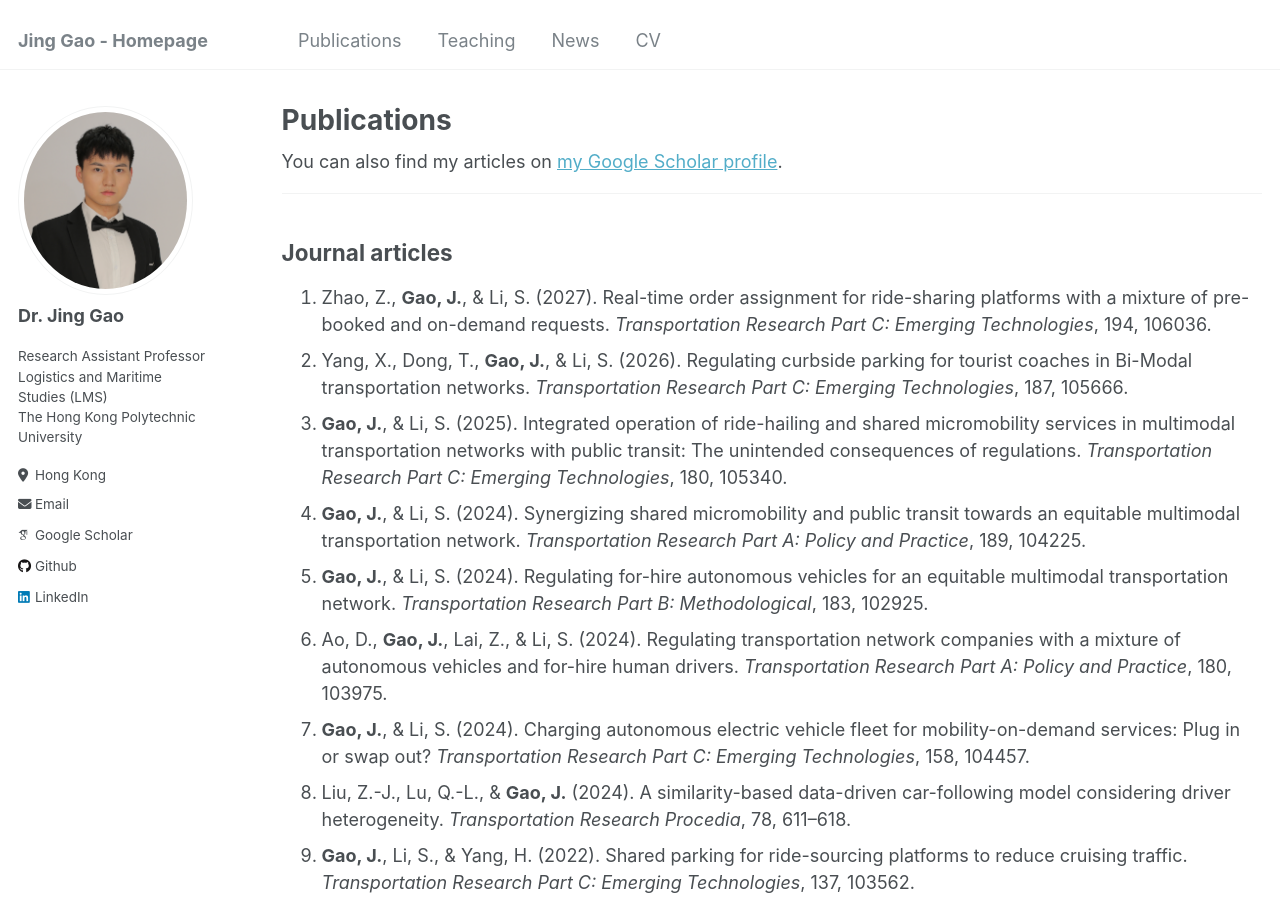
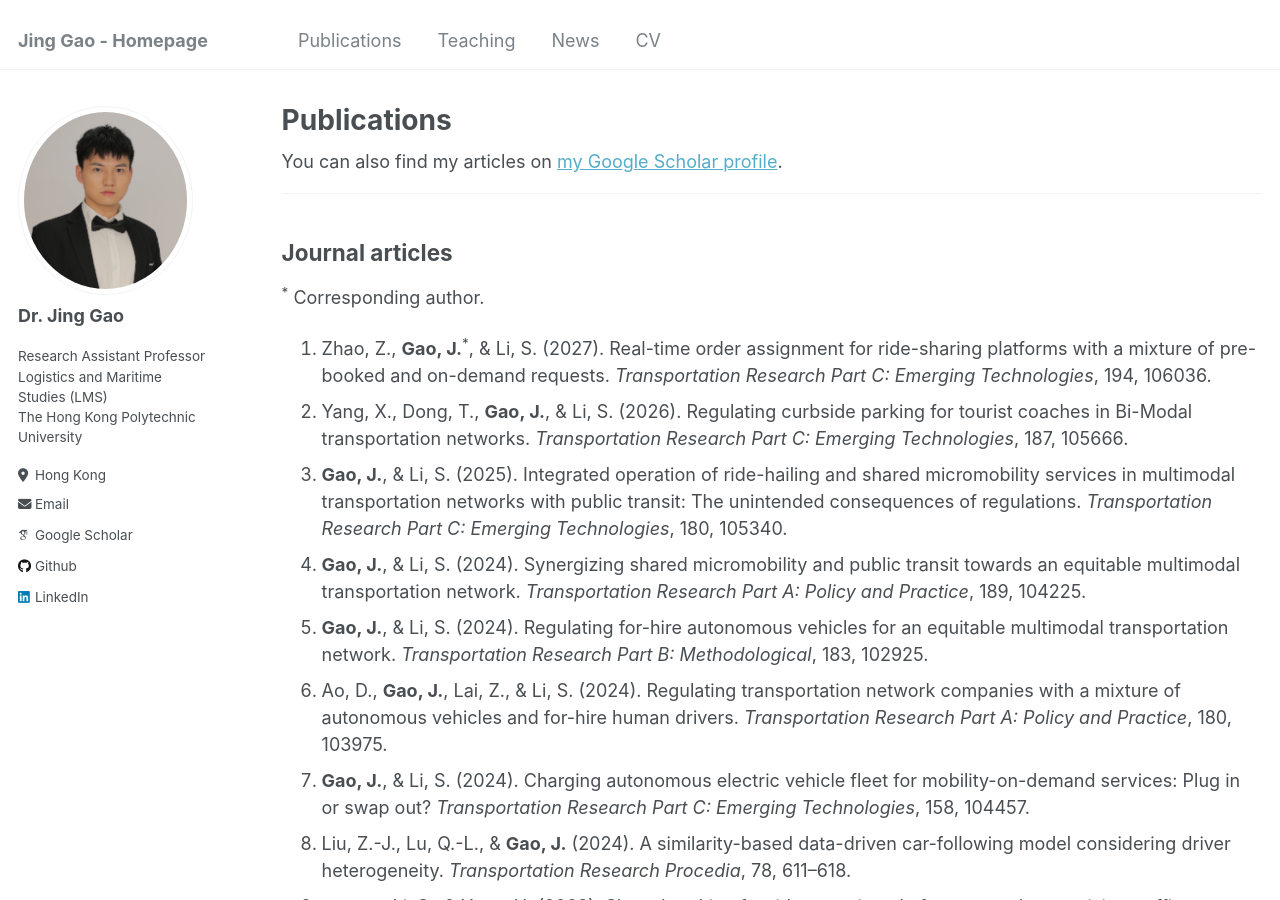
Before and after one commit to jgaoax/jgaoax.github.io, a Jekyll site: the page built from _pages/publications.md, in a window 1280 px wide and 900 px high. Built offline with Jekyll 4.4.1, drawn with Linux system fonts in a browser that asks for light colours; some web fonts are replaced.

Commit message:
Mark corresponding-author publication

```diff
--- a/_pages/publications.md
+++ b/_pages/publications.md
@@ -15,7 +15,9 @@ author_profile: true
 
 ## Journal articles
 
-1. Zhao, Z., **Gao, J.**, & Li, S. (2027). Real-time order assignment for ride-sharing platforms with a mixture of pre-booked and on-demand requests. _Transportation Research Part C: Emerging Technologies_, 194, 106036.
+<sup>*</sup> Corresponding author.
+
+1. Zhao, Z., **Gao, J.**<sup>*</sup>, & Li, S. (2027). Real-time order assignment for ride-sharing platforms with a mixture of pre-booked and on-demand requests. _Transportation Research Part C: Emerging Technologies_, 194, 106036.
 1. Yang, X., Dong, T., **Gao, J.**, & Li, S. (2026). Regulating curbside parking for tourist coaches in Bi-Modal transportation networks. _Transportation Research Part C: Emerging Technologies_, 187, 105666.
 1. **Gao, J.**, & Li, S. (2025). Integrated operation of ride-hailing and shared micromobility services in multimodal transportation networks with public transit: The unintended consequences of regulations. _Transportation Research Part C: Emerging Technologies_, 180, 105340.
 1. **Gao, J.**, & Li, S. (2024). Synergizing shared micromobility and public transit towards an equitable multimodal transportation network. _Transportation Research Part A: Policy and Practice_, 189, 104225.
```
